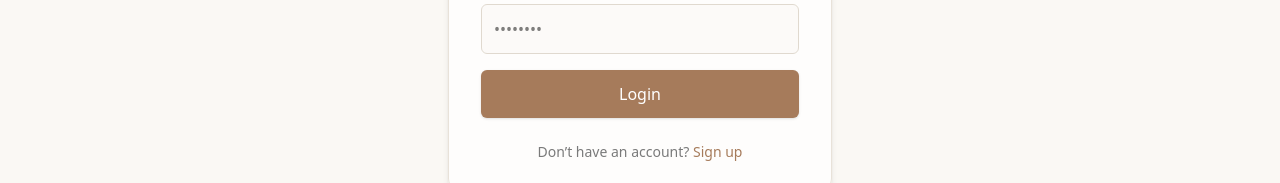
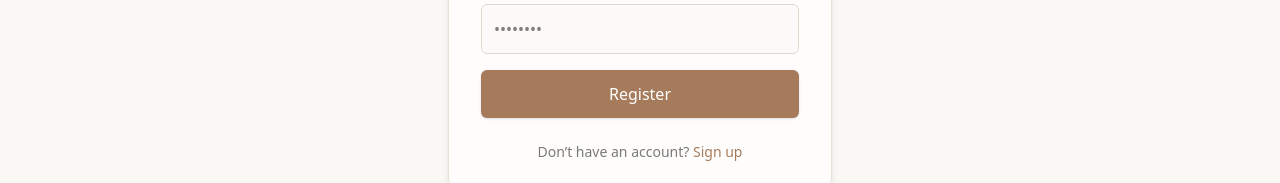
Before and after one commit to ArmPongPol/web, a Next.js app: page /auth/register in a window 1280 px wide. Shown: the part 565-748 px from the top of the page. Built offline with nearby package versions, Linux system fonts and the light colour scheme.

Commit message:
change button login to register button

```diff
--- a/src/app/auth/register/page.tsx
+++ b/src/app/auth/register/page.tsx
@@ -12,7 +12,7 @@ export default function LoginPage() {
     const [statusMessage, setStatusMessage] = useState<string|null>(null);
     const [isSuccess, setIsSuccess] = useState(false);
 
-    async function handleLogin(e: React.FormEvent) {
+    async function handleRegister(e: React.FormEvent) {
         e.preventDefault();
         setLoading(true);
         setStatusMessage(null);
@@ -42,7 +42,7 @@ export default function LoginPage() {
                     Welcome Back
                 </h1>
 
-                <form onSubmit={handleLogin} className="space-y-4">
+                <form onSubmit={handleRegister} className="space-y-4">
                     <div>
                         <label className="block text-sm text-[#5A5A5A] mb-1">Email</label>
                         <input
@@ -96,7 +96,7 @@ export default function LoginPage() {
                         disabled={loading}
                         className="w-full py-3 bg-[#A67B5B] text-white rounded-md hover:bg-[#8E6A4F] transition-all duration-200 shadow-sm disabled:opacity-50"
                     >
-                        {loading ? 'Signing in...' : 'Login'}
+                        {loading ? 'Signing in...' : 'Register'}
                     </button>
                 </form>
 
```
